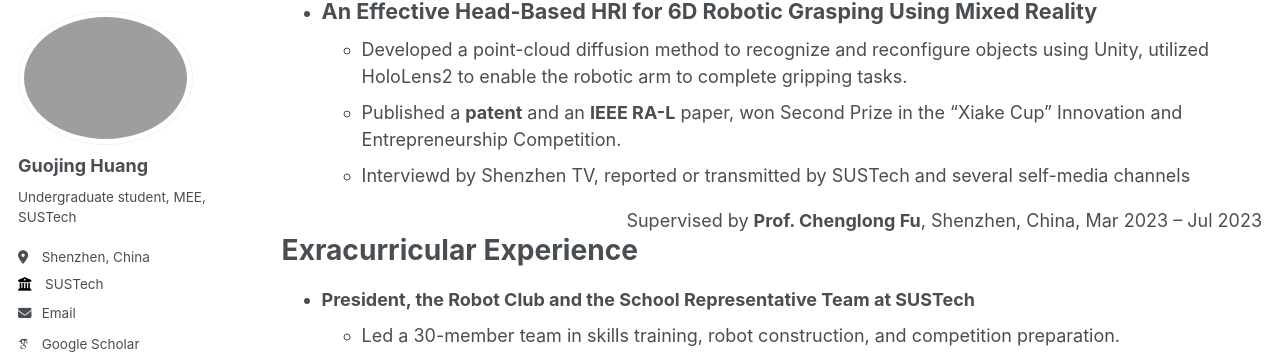
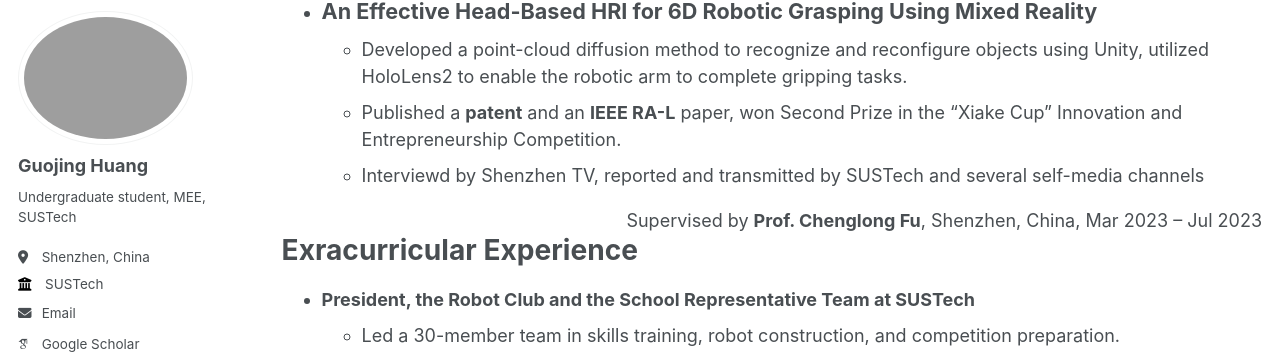
Before and after one commit to Acheng0211/acheng0211.github.io, a Jekyll site: the page built from _pages/experience.md, in a window 1280 px wide and 900 px high, scrolled down 971 px. Shown: the part 95-453 px from the top of the window. Built offline with Jekyll 4.4.1, drawn with Linux system fonts in a browser that asks for light colours; some web fonts are replaced.

Commit message:
fix: tiny bug

```diff
--- a/_pages/experience.md
+++ b/_pages/experience.md
@@ -34,7 +34,7 @@ Research Experience
 * <big>**An Effective Head-Based HRI for 6D Robotic Grasping Using Mixed Reality**</big>
     -	Developed a point-cloud diffusion method to recognize and reconfigure objects using Unity, utilized HoloLens2 to enable the robotic arm to complete gripping tasks.
     -	Published a **patent** and an **IEEE RA-L** paper, won Second Prize in the “Xiake Cup” Innovation and Entrepreneurship Competition.
-    - Interviewd by Shenzhen TV, reported or transmitted by SUSTech and several self-media channels
+    - Interviewd by Shenzhen TV, reported and transmitted by SUSTech and several self-media channels
 <div style="text-align: right;">Supervised by <b>Prof. Chenglong Fu</b>, Shenzhen, China, Mar 2023 – Jul 2023</div>
 
 
```
Also changed, not shown: _pages/honors&awards.md (+1 -1 lines).
